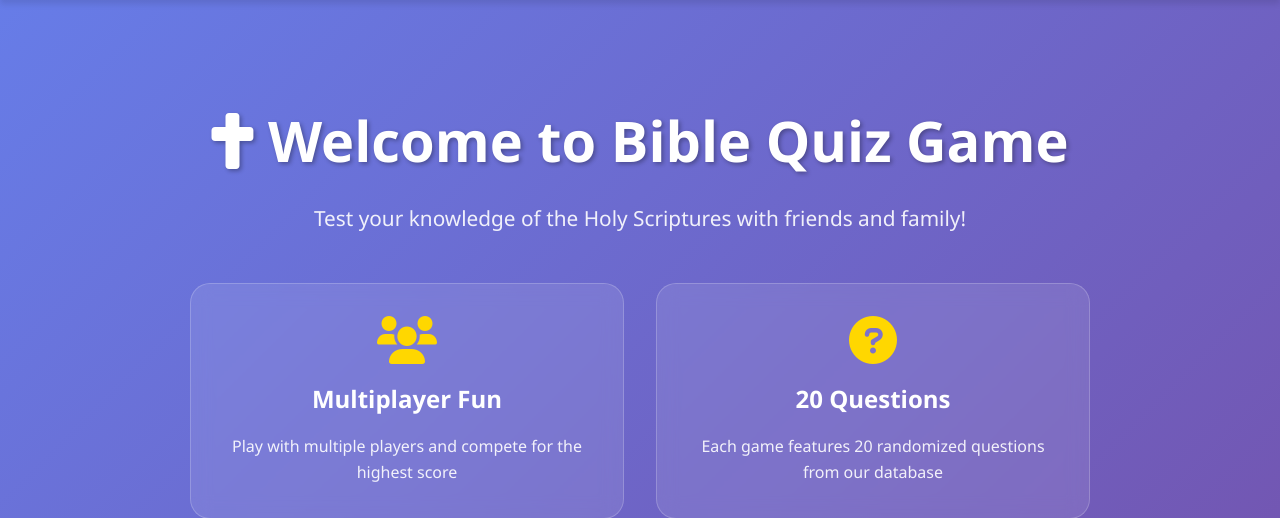
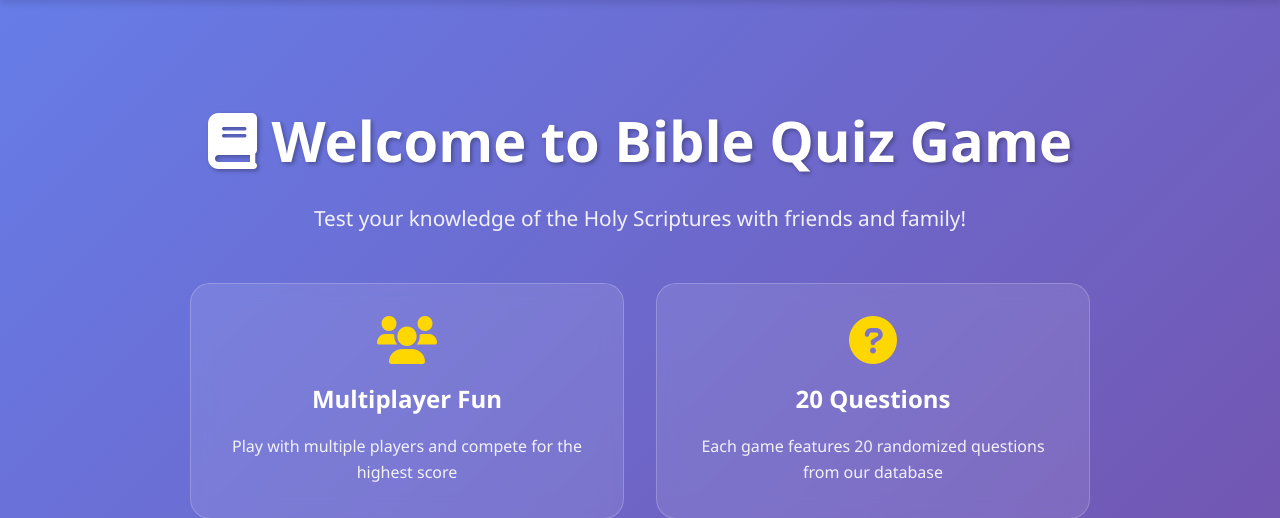
Before and after one commit to AruanSec/bible_game, a Flask app: page / in a window 1280 px wide. Shown: the part 78-596 px from the top of the page. Run offline with Flask 3, Linux system fonts and the light colour scheme.

Commit message:
removed the cross

```diff
--- a/templates/index.html
+++ b/templates/index.html
@@ -3,7 +3,7 @@
 {% block content %}
 <div class="hero-section">
     <div class="hero-content">
-        <h1><i class="fas fa-cross"></i> Welcome to Bible Quiz Game</h1>
+        <h1><i class="fas fa-book"></i> Welcome to Bible Quiz Game</h1>
         <p>Test your knowledge of the Holy Scriptures with friends and family!</p>
         <div class="hero-features">
             <div class="feature">
```
